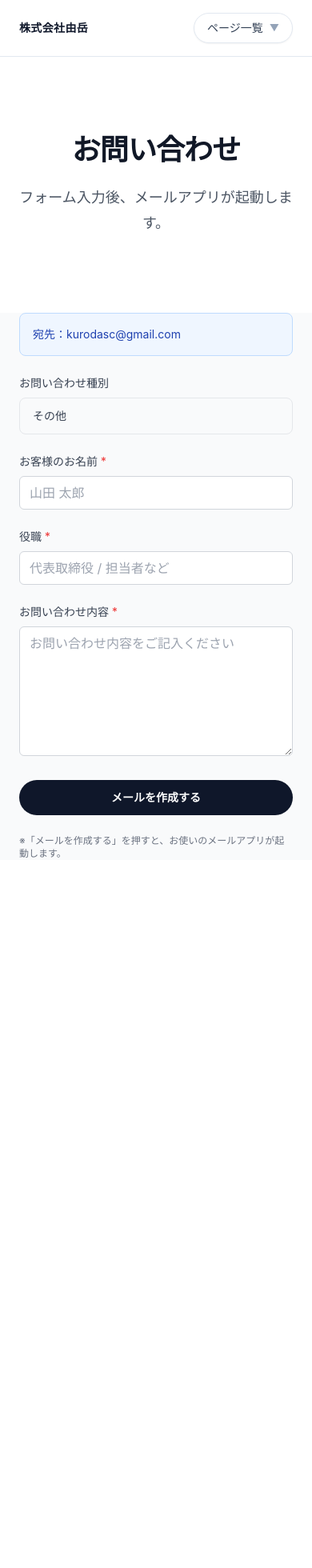
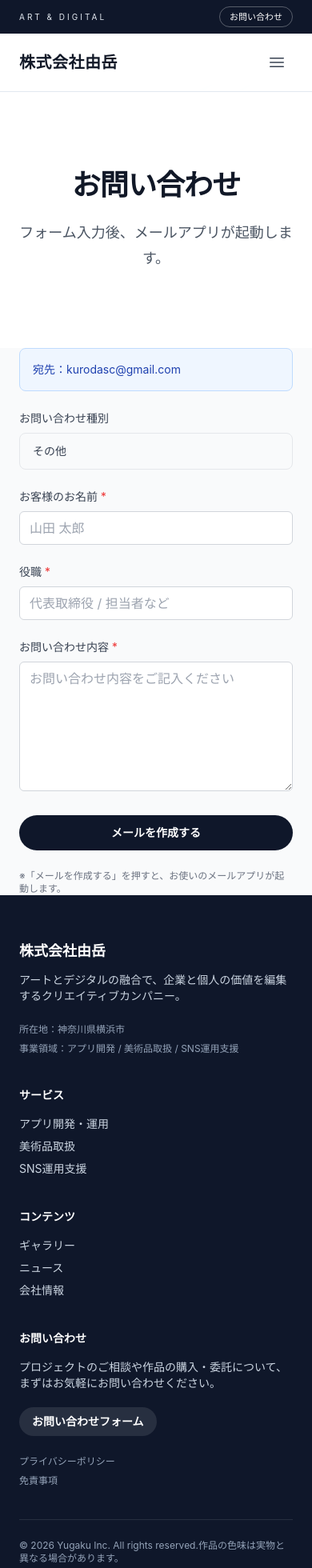
Before and after one commit to Yugaku-Development-page/Yugaku-HP, a Next.js app: page /contact in a window 390 px wide. Shown: the top 1960 px of the page at 80% size. Before the commit the page ends 1075 px from the top, so only its background shows below. Built offline with nearby package versions, Linux system fonts and the light colour scheme; a web font is replaced by a local one.

Commit message:
Enhance site chrome and polish services layout

```diff
--- a/app/contact/page.tsx
+++ b/app/contact/page.tsx
@@ -2,8 +2,6 @@
 
 import { useMemo, useState } from 'react';
 import { useSearchParams } from 'next/navigation';
-import Link from 'next/link';
-import ListPageNav from '@/components/ListPageNav';
 
 const typeLabels: Record<string, string> = {
   app: 'アプリ制作の相談',
@@ -41,14 +39,6 @@ export default function ContactPage() {
 
   return (
     <div className="bg-gray-50 min-h-screen">
-      <header className="sticky top-0 z-20 border-b border-slate-200 bg-white/90 backdrop-blur">
-        <div className="mx-auto flex max-w-7xl items-center justify-between px-6 py-4 lg:px-8">
-          <Link href="/" className="text-sm font-semibold tracking-wide text-slate-900">
-            株式会社由岳
-          </Link>
-          <ListPageNav />
-        </div>
-      </header>
       <section className="bg-white">
         <div className="mx-auto max-w-7xl px-6 py-24 lg:px-8">
           <div className="mx-auto max-w-2xl text-center">
--- a/app/gallery/GalleryClient.tsx
+++ b/app/gallery/GalleryClient.tsx
@@ -3,7 +3,6 @@
 import { useMemo, useState } from 'react';
 import Link from 'next/link';
 import type { Artwork, Artist } from '@/types/microcms';
-import ListPageNav from '@/components/ListPageNav';
 
 interface FilterState {
   category: string;
@@ -53,14 +52,6 @@ export default function GalleryClient({ artworks, artists }: GalleryClientProps)
 
   return (
     <div className="bg-gray-50 min-h-screen">
-      <header className="sticky top-0 z-20 border-b border-slate-200 bg-white/90 backdrop-blur">
-        <div className="mx-auto flex max-w-7xl items-center justify-between px-6 py-4 lg:px-8">
-          <Link href="/" className="text-sm font-semibold tracking-wide text-slate-900">
-            株式会社由岳
-          </Link>
-          <ListPageNav />
-        </div>
-      </header>
       <section className="bg-white">
         <div className="mx-auto max-w-7xl px-6 py-24 lg:px-8">
           <div className="mx-auto max-w-2xl text-center">
--- a/app/layout.tsx
+++ b/app/layout.tsx
@@ -1,5 +1,7 @@
 import "./globals.css";
 import type { Metadata } from "next";
+import Header from "@/components/Header";
+import Footer from "@/components/Footer";
 
 export const metadata: Metadata = {
   title: "株式会社由岳 - アートとデジタルで、価値を編集する",
@@ -14,7 +16,11 @@ export default function RootLayout({
 }) {
   return (
     <html lang="ja">
-      <body className="font-sans">{children}</body>
+      <body className="font-sans bg-slate-50 text-slate-900">
+        <Header />
+        <main>{children}</main>
+        <Footer />
+      </body>
     </html>
   );
 }
--- a/app/news/page.tsx
+++ b/app/news/page.tsx
@@ -1,7 +1,6 @@
 import Link from 'next/link';
 import { getNews } from '@/lib/microcms';
 import type { Metadata } from 'next';
-import ListPageNav from '@/components/ListPageNav';
 
 export const metadata: Metadata = {
   title: 'ニュース',
@@ -13,14 +12,6 @@ export default async function NewsPage() {
 
   return (
     <div className="bg-gray-50 min-h-screen">
-      <header className="sticky top-0 z-20 border-b border-slate-200 bg-white/90 backdrop-blur">
-        <div className="mx-auto flex max-w-7xl items-center justify-between px-6 py-4 lg:px-8">
-          <Link href="/" className="text-sm font-semibold tracking-wide text-slate-900">
-            株式会社由岳
-          </Link>
-          <ListPageNav />
-        </div>
-      </header>
       {/* ヒーローセクション */}
       <section className="bg-white">
         <div className="mx-auto max-w-7xl px-6 py-24 lg:px-8">
--- a/app/page.tsx
+++ b/app/page.tsx
@@ -32,29 +32,6 @@ export default async function Home() {
 
   return (
     <div className="min-h-screen">
-      <header className="border-b border-slate-200 bg-white/90 backdrop-blur">
-        <div className="mx-auto flex max-w-5xl items-center justify-between px-6 py-4">
-          <div className="text-lg font-semibold tracking-wide font-brand">株式会社由岳</div>
-          <nav className="hidden gap-6 text-sm text-slate-600 md:flex">
-            <a className="hover:text-slate-900" href="#services">
-              事業内容
-            </a>
-            <a className="hover:text-slate-900" href="#gallery">
-              ギャラリー
-            </a>
-            <a className="hover:text-slate-900" href="#news">
-              ニュース
-            </a>
-            <a className="hover:text-slate-900" href="#company">
-              会社情報
-            </a>
-            <a className="hover:text-slate-900" href="#contact">
-              お問い合わせ
-            </a>
-          </nav>
-        </div>
-      </header>
-
       <main>
         <section className="bg-slate-900 py-20 text-white">
           <div className="mx-auto max-w-5xl px-6">
@@ -247,13 +224,6 @@ export default async function Home() {
           </div>
         </section>
       </main>
-
-      <footer className="border-t border-slate-200 py-8">
-        <div className="mx-auto flex max-w-5xl flex-col gap-2 px-6 text-xs text-slate-500 md:flex-row md:items-center md:justify-between">
-          <span>© 2026 Yugaku Inc.</span>
-          <span>作品の色味は実物と異なる場合があります。</span>
-        </div>
-      </footer>
     </div>
   );
 }
--- a/app/privacy/page.tsx
+++ b/app/privacy/page.tsx
@@ -7,12 +7,6 @@ export const metadata: Metadata = {
 };
 
 export default function PrivacyPage() {
-  const currentDate = new Date().toLocaleDateString('ja-JP', {
-    year: 'numeric',
-    month: 'long',
-    day: 'numeric',
-  });
-
   return (
     <div className="bg-gray-50 min-h-screen">
       {/* ヒーローセクション */}
@@ -35,29 +29,35 @@ export default function PrivacyPage() {
           <div className="card">
             <div className="prose prose-lg max-w-none">
               <p className="text-gray-600 mb-8">
-                株式会社由岳（以下「当社」といいます。）は、当社が提供するウェブサイト（以下「本サイト」といいます。）における、利用者の個人情報等の取扱いについて、以下のとおり定めます。
+                株式会社由岳（以下「当社」といいます。）は、当社が運営するウェブサイト（以下「本サイト」といいます。）において取得する利用者の情報について、以下のとおりプライバシーポリシー（以下「本ポリシー」といいます。）を定めます。
               </p>
 
               <h2 className="text-xl font-bold text-gray-900 mt-8 mb-4">1. 取得する情報</h2>
               <p className="text-gray-600 mb-6">
-                当社は、本サイトにおいて、以下の情報を取得する場合があります。
+                当社は、本サイトの利用にあたり、以下の情報を取得する場合があります。
               </p>
+              <h3 className="text-lg font-semibold text-gray-900 mb-3">利用者が入力する情報</h3>
               <ul className="text-gray-600 mb-6 space-y-2">
-                <li>・お問い合わせフォーム等に利用者が入力する情報（氏名、会社名、メールアドレス、電話番号、お問い合わせ内容等）</li>
-                <li>・本サイトの利用に伴い自動的に取得される情報（Cookie、アクセスログ、端末情報、ブラウザ情報等）</li>
+                <li>・氏名、会社名（屋号）、メールアドレス、電話番号、お問い合わせ内容、その他フォームに入力された情報</li>
+              </ul>
+              <h3 className="text-lg font-semibold text-gray-900 mb-3">自動的に取得される情報</h3>
+              <ul className="text-gray-600 mb-6 space-y-2">
+                <li>・Cookie、アクセスログ、端末情報、ブラウザ情報、IPアドレス等</li>
+                <li>※取得の有無や範囲は、本サイトの構成や利用状況により異なります。</li>
               </ul>
 
               <h2 className="text-xl font-bold text-gray-900 mt-8 mb-4">2. 利用目的</h2>
               <p className="text-gray-600 mb-6">
                 当社は、取得した情報を以下の目的で利用します。
               </p>
-              <ol className="text-gray-600 mb-6 space-y-2">
-                <li>(1) お問い合わせへの回答、連絡、必要な手続のため</li>
-                <li>(2) サービスの提供、運営、改善のため</li>
-                <li>(3) 不正アクセス・不正利用の防止、セキュリティ確保のため</li>
-                <li>(4) 利用者の同意を得た目的のため</li>
-                <li>(5) 法令またはガイドライン等への対応のため</li>
-              </ol>
+              <ul className="text-gray-600 mb-6 space-y-2">
+                <li>・お問い合わせへの回答、連絡、必要な手続のため</li>
+                <li>・本サイトおよび当社サービスの提供・運営・改善のため</li>
+                <li>・不正アクセス、不正利用の防止、セキュリティ確保のため</li>
+                <li>・利用規約・ポリシー違反への対応、紛争対応のため</li>
+                <li>・法令またはガイドライン等への対応のため</li>
+                <li>・その他、上記利用目的に付随する目的のため</li>
+              </ul>
 
               <h2 className="text-xl font-bold text-gray-900 mt-8 mb-4">3. 第三者提供</h2>
               <p className="text-gray-600 mb-6">
@@ -67,12 +67,13 @@ export default function PrivacyPage() {
                 <li>・利用者の同意がある場合</li>
                 <li>・法令に基づく場合</li>
                 <li>・人の生命・身体・財産の保護のために必要で、本人の同意を得ることが困難な場合</li>
-                <li>・業務委託先に対して、利用目的の達成に必要な範囲で取り扱いを委託する場合</li>
+                <li>・公衆衛生の向上または児童の健全な育成の推進のために特に必要で、本人の同意を得ることが困難な場合</li>
+                <li>・国の機関等が法令の定める事務を遂行することに協力する必要があり、本人の同意を得ることで当該事務の遂行に支障を及ぼすおそれがある場合</li>
               </ul>
 
-              <h2 className="text-xl font-bold text-gray-900 mt-8 mb-4">4. 業務委託</h2>
+              <h2 className="text-xl font-bold text-gray-900 mt-8 mb-4">4. 委託</h2>
               <p className="text-gray-600 mb-6">
-                当社は、利用目的の達成に必要な範囲で、個人情報の取扱いを外部事業者に委託する場合があります。この場合、当社は委託先に対し、適切な監督を行います。
+                当社は、利用目的の達成に必要な範囲で、取得した情報の取扱いを外部事業者に委託する場合があります（例：ホスティング、CMS、フォーム、メール配信、アクセス解析等）。この場合、当社は委託先に対し適切な監督を行います。
               </p>
 
               <h2 className="text-xl font-bold text-gray-900 mt-8 mb-4">5. Cookie等の利用</h2>
@@ -107,7 +108,8 @@ export default function PrivacyPage() {
 
               <div className="mt-12 pt-8 border-t border-gray-200">
                 <p className="text-sm text-gray-500 text-center">
-                  制定日：{currentDate}
+                  制定日：2026年1月19日<br />
+                  株式会社由岳
                 </p>
               </div>
             </div>
--- a/app/services/page.tsx
+++ b/app/services/page.tsx
@@ -1,6 +1,5 @@
 import Link from 'next/link';
 import type { Metadata } from 'next';
-import ListPageNav from '@/components/ListPageNav';
 
 export const metadata: Metadata = {
   title: '事業内容',
@@ -34,14 +33,6 @@ const serviceCards = [
 export default function ServicesPage() {
   return (
     <div className="bg-gray-50 min-h-screen">
-      <header className="sticky top-0 z-20 border-b border-slate-200 bg-white/90 backdrop-blur">
-        <div className="mx-auto flex max-w-7xl items-center justify-between px-6 py-4 lg:px-8">
-          <Link href="/" className="text-sm font-semibold tracking-wide text-slate-900">
-            株式会社由岳
-          </Link>
-          <ListPageNav />
-        </div>
-      </header>
       {/* ヒーローセクション */}
       <section className="bg-gradient-to-br from-white via-white to-slate-100">
         <div className="mx-auto max-w-7xl px-6 py-20 lg:px-8">
@@ -59,24 +50,26 @@ export default function ServicesPage() {
       {/* 事業一覧 */}
       <section className="section-padding">
         <div className="mx-auto max-w-7xl px-6 lg:px-8">
-          <div className="grid gap-8 md:grid-cols-3">
+          <div className="grid gap-8 md:grid-cols-2 xl:grid-cols-3">
             {serviceCards.map((service) => (
               <Link
                 key={service.slug}
                 href={`/services/${service.slug}`}
-                className="group overflow-hidden rounded-3xl border border-slate-200 bg-white shadow-sm transition hover:-translate-y-1 hover:shadow-lg"
+                className="group flex h-full flex-col overflow-hidden rounded-3xl border border-slate-200 bg-white shadow-sm transition hover:-translate-y-1 hover:shadow-lg"
               >
                 <div
-                  className="aspect-[4/3] w-full overflow-hidden bg-gradient-to-br from-slate-100 via-white to-slate-200"
+                  className="relative aspect-[4/3] w-full overflow-hidden bg-gradient-to-br from-slate-100 via-white to-slate-200"
                   style={{ backgroundImage: `url(${service.image})`, backgroundSize: 'cover' }}
                   aria-label={`${service.title}のイメージ`}
-                />
-                <div className="p-6">
-                  <h3 className="text-lg font-semibold text-gray-900">{service.title}</h3>
-                  <p className="mt-3 text-sm leading-relaxed text-gray-600">
+                >
+                  <div className="absolute inset-0 bg-gradient-to-t from-slate-900/40 via-transparent to-transparent opacity-0 transition group-hover:opacity-100" />
+                </div>
+                <div className="flex flex-1 flex-col p-8">
+                  <h3 className="text-xl font-semibold text-gray-900">{service.title}</h3>
+                  <p className="mt-4 text-sm leading-relaxed text-gray-600">
                     {service.description}
                   </p>
-                  <ul className="mt-4 space-y-2 text-sm text-gray-500">
+                  <ul className="mt-5 space-y-2 text-sm text-gray-500">
                     {service.highlights.map((highlight) => (
                       <li key={highlight} className="flex items-center gap-2">
                         <span className="h-1.5 w-1.5 rounded-full bg-primary-600" />
@@ -84,7 +77,7 @@ export default function ServicesPage() {
                       </li>
                     ))}
                   </ul>
-                  <span className="mt-6 inline-flex text-sm font-medium text-primary-600">
+                  <span className="mt-auto inline-flex pt-6 text-sm font-medium text-primary-600">
                     詳細を見る →
                   </span>
                 </div>
--- a/components/Footer.tsx
+++ b/components/Footer.tsx
@@ -2,51 +2,91 @@ import Link from 'next/link';
 
 export default function Footer() {
   return (
-    <footer className="bg-secondary-900 text-white">
-      <div className="mx-auto max-w-7xl px-6 py-12 lg:px-8">
-        <div className="grid grid-cols-1 gap-8 md:grid-cols-3">
+    <footer className="bg-slate-900 text-white">
+      <div className="mx-auto max-w-7xl px-6 py-14 lg:px-8">
+        <div className="grid grid-cols-1 gap-10 md:grid-cols-2 lg:grid-cols-4">
           <div>
-            <h3 className="text-lg font-semibold mb-4">株式会社由岳</h3>
-            <p className="text-gray-300 text-sm">
-              アートとデジタルで、価値を編集する。
+            <h3 className="text-lg font-semibold">株式会社由岳</h3>
+            <p className="mt-3 text-sm text-slate-300">
+              アートとデジタルの融合で、企業と個人の価値を編集するクリエイティブカンパニー。
             </p>
+            <div className="mt-6 space-y-2 text-xs text-slate-400">
+              <p>所在地：神奈川県横浜市</p>
+              <p>事業領域：アプリ開発 / 美術品取扱 / SNS運用支援</p>
+            </div>
           </div>
 
           <div>
-            <h4 className="text-md font-medium mb-4">事業内容</h4>
-            <ul className="space-y-2 text-sm text-gray-300">
-              <li>アプリ制作（企画・開発）</li>
-              <li>美術品取扱（ギャラリー・販売・委託）</li>
-              <li>SNS運用支援（紹介制）</li>
+            <h4 className="text-sm font-semibold">サービス</h4>
+            <ul className="mt-4 space-y-2 text-sm text-slate-300">
+              <li>
+                <Link href="/services/app-development" className="hover:text-white">
+                  アプリ開発・運用
+                </Link>
+              </li>
+              <li>
+                <Link href="/services/art-trading" className="hover:text-white">
+                  美術品取扱
+                </Link>
+              </li>
+              <li>
+                <Link href="/services/sns-support" className="hover:text-white">
+                  SNS運用支援
+                </Link>
+              </li>
             </ul>
           </div>
 
           <div>
-            <h4 className="text-md font-medium mb-4">リンク</h4>
-            <ul className="space-y-2 text-sm">
+            <h4 className="text-sm font-semibold">コンテンツ</h4>
+            <ul className="mt-4 space-y-2 text-sm text-slate-300">
               <li>
-                <Link href="/privacy" className="text-gray-300 hover:text-white transition-colors">
+                <Link href="/gallery" className="hover:text-white">
+                  ギャラリー
+                </Link>
+              </li>
+              <li>
+                <Link href="/news" className="hover:text-white">
+                  ニュース
+                </Link>
+              </li>
+              <li>
+                <Link href="/company" className="hover:text-white">
+                  会社情報
+                </Link>
+              </li>
+            </ul>
+          </div>
+
+          <div>
+            <h4 className="text-sm font-semibold">お問い合わせ</h4>
+            <p className="mt-4 text-sm text-slate-300">
+              プロジェクトのご相談や作品の購入・委託について、まずはお気軽にお問い合わせください。
+            </p>
+            <Link
+              href="/contact"
+              className="mt-5 inline-flex items-center rounded-full bg-white/10 px-4 py-2 text-sm font-semibold text-white transition hover:bg-white/20"
+            >
+              お問い合わせフォーム
+            </Link>
+            <ul className="mt-6 space-y-2 text-xs text-slate-400">
+              <li>
+                <Link href="/privacy" className="hover:text-white">
                   プライバシーポリシー
                 </Link>
               </li>
               <li>
-                <Link href="/disclaimer" className="text-gray-300 hover:text-white transition-colors">
+                <Link href="/disclaimer" className="hover:text-white">
                   免責事項
-                </Link>
-              </li>
-              <li>
-                <Link href="/contact" className="text-gray-300 hover:text-white transition-colors">
-                  お問い合わせ
                 </Link>
               </li>
             </ul>
           </div>
         </div>
 
-        <div className="mt-8 border-t border-gray-700 pt-8 text-center">
-          <p className="text-sm text-gray-400">
-            © 2025 株式会社由岳. All rights reserved.
-          </p>
+        <div className="mt-10 border-t border-white/10 pt-6 text-xs text-slate-400 md:flex md:items-center md:justify-between">
+          <span>© 2026 Yugaku Inc. All rights reserved.</span>
+          <span>作品の色味は実物と異なる場合があります。</span>
         </div>
       </div>
     </footer>
--- a/components/Header.tsx
+++ b/components/Header.tsx
@@ -5,12 +5,11 @@ import Link from 'next/link';
 import { usePathname } from 'next/navigation';
 
 const navigation = [
-  { name: 'Home', href: '/' },
-  { name: '事業', href: '/services' },
+  { name: 'ホーム', href: '/' },
+  { name: '事業内容', href: '/services' },
   { name: 'ギャラリー', href: '/gallery' },
   { name: 'ニュース', href: '/news' },
   { name: '会社情報', href: '/company' },
-  { name: 'お問い合わせ', href: '/contact' },
 ];
 
 export default function Header() {
@@ -18,35 +17,58 @@ export default function Header() {
   const pathname = usePathname();
 
   return (
-    <header className="bg-white shadow-sm border-b border-gray-200">
+    <header className="sticky top-0 z-30 border-b border-slate-200 bg-white/90 backdrop-blur">
+      <div className="bg-slate-900 text-slate-200">
+        <div className="mx-auto flex max-w-7xl items-center justify-between px-6 py-2 text-xs lg:px-8">
+          <span className="tracking-[0.3em] text-[10px] uppercase">
+            Art &amp; Digital
+          </span>
+          <div className="flex items-center gap-4">
+            <span className="hidden sm:inline">アートとデジタルで、価値を編集する</span>
+            <Link
+              href="/contact"
+              className="inline-flex items-center rounded-full border border-white/30 px-3 py-1 text-[11px] font-medium text-white transition hover:border-white"
+            >
+              お問い合わせ
+            </Link>
+          </div>
+        </div>
+      </div>
       <nav className="mx-auto max-w-7xl px-6 lg:px-8" aria-label="Top">
-        <div className="flex w-full items-center justify-between border-b border-indigo-500 lg:border-none">
-          <div className="flex items-center">
-            <Link href="/" className="text-2xl font-bold text-gray-900 font-brand">
+        <div className="flex w-full items-center justify-between py-4">
+          <div className="flex items-center gap-4">
+            <Link href="/" className="text-xl font-semibold text-gray-900 font-brand tracking-wide">
               株式会社由岳
             </Link>
+            <span className="hidden text-xs text-slate-500 md:inline">
+              Creative Company in Yokohama
+            </span>
           </div>
-          <div className="hidden lg:ml-10 lg:block">
-            <div className="flex space-x-8">
+          <div className="hidden lg:flex items-center gap-8">
             {navigation.map((link) => (
               <Link
                 key={link.name}
                 href={link.href}
-                  className={`text-base font-medium transition-colors ${
+                className={`text-sm font-medium transition-colors ${
                   pathname === link.href
-                      ? 'text-primary-600 border-b-2 border-primary-600 pb-2'
-                      : 'text-gray-700 hover:text-primary-600'
+                    ? 'text-primary-600'
+                    : 'text-slate-600 hover:text-slate-900'
                 }`}
               >
                 {link.name}
               </Link>
             ))}
+            <Link
+              href="/contact"
+              className="inline-flex items-center rounded-full bg-slate-900 px-4 py-2 text-sm font-semibold text-white transition hover:bg-slate-800"
+            >
+              ご相談はこちら
+            </Link>
           </div>
-          </div>
-          <div className="ml-6 flow-root lg:hidden">
+          <div className="lg:hidden">
             <button
               type="button"
-              className="-m-2 inline-flex items-center justify-center rounded-md p-2 text-gray-700"
+              className="inline-flex items-center justify-center rounded-md p-2 text-gray-700"
               onClick={() => setMobileMenuOpen(!mobileMenuOpen)}
             >
               <span className="sr-only">メニューを開く</span>
@@ -68,22 +90,29 @@ export default function Header() {
           </div>
         </div>
         {mobileMenuOpen && (
-          <div className="lg:hidden">
-            <div className="space-y-1 pb-3 pt-2">
+          <div className="lg:hidden border-t border-slate-200 pb-4">
+            <div className="space-y-1 pt-4">
               {navigation.map((link) => (
                 <Link
                   key={link.name}
                   href={link.href}
-                  className={`block py-2 text-base font-medium ${
+                  className={`block py-2 text-sm font-medium ${
                     pathname === link.href
                       ? 'text-primary-600'
-                      : 'text-gray-700 hover:text-primary-600'
+                      : 'text-slate-700 hover:text-primary-600'
                   }`}
                   onClick={() => setMobileMenuOpen(false)}
                 >
                   {link.name}
                 </Link>
               ))}
+              <Link
+                href="/contact"
+                className="mt-2 inline-flex w-full justify-center rounded-full bg-slate-900 px-4 py-2 text-sm font-semibold text-white"
+                onClick={() => setMobileMenuOpen(false)}
+              >
+                ご相談はこちら
+              </Link>
             </div>
           </div>
         )}
```
Also changed, not shown: lib/microcms.ts (+12 -4 lines). Lines whose indentation alone changed are shown as unchanged.
